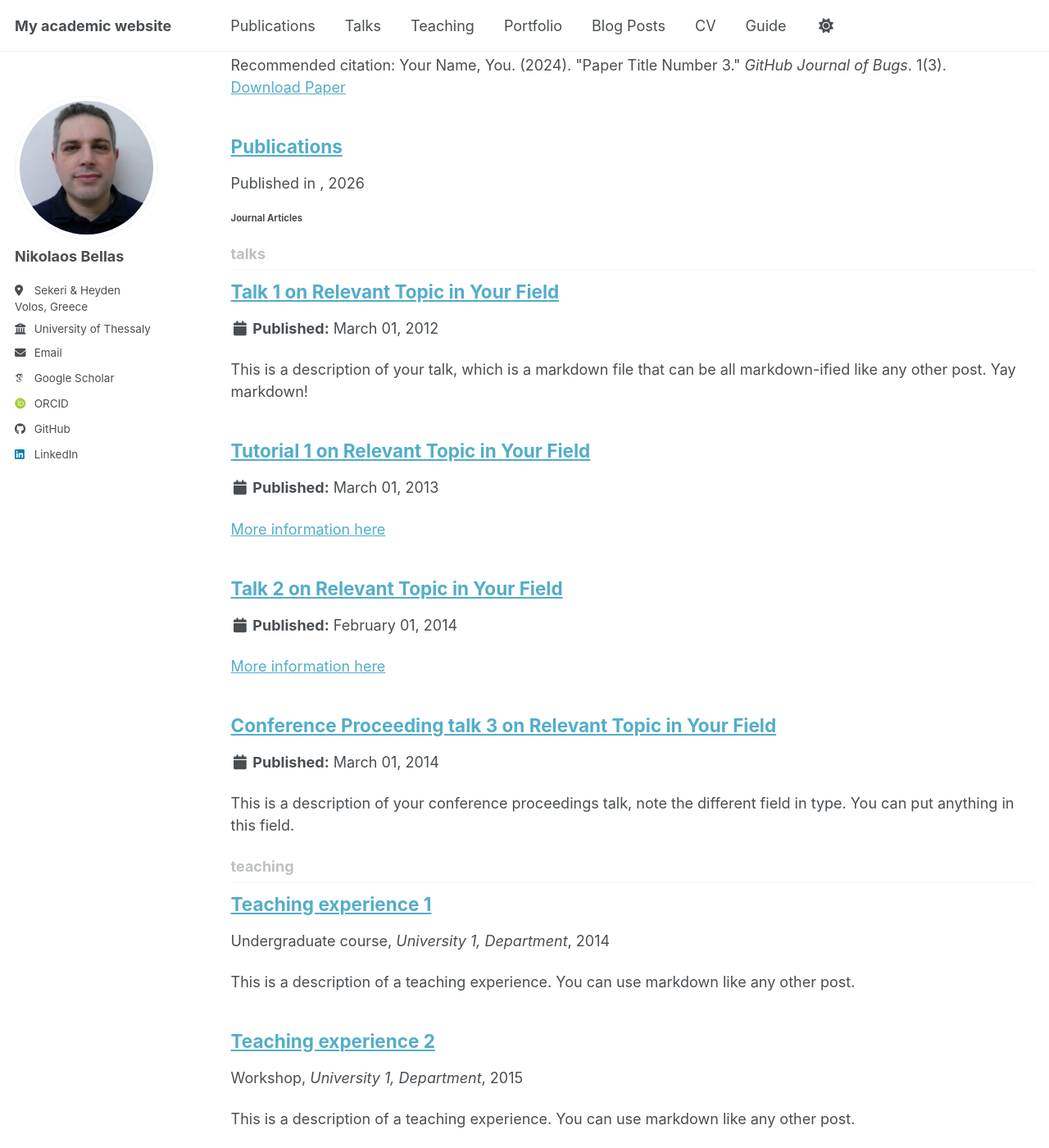
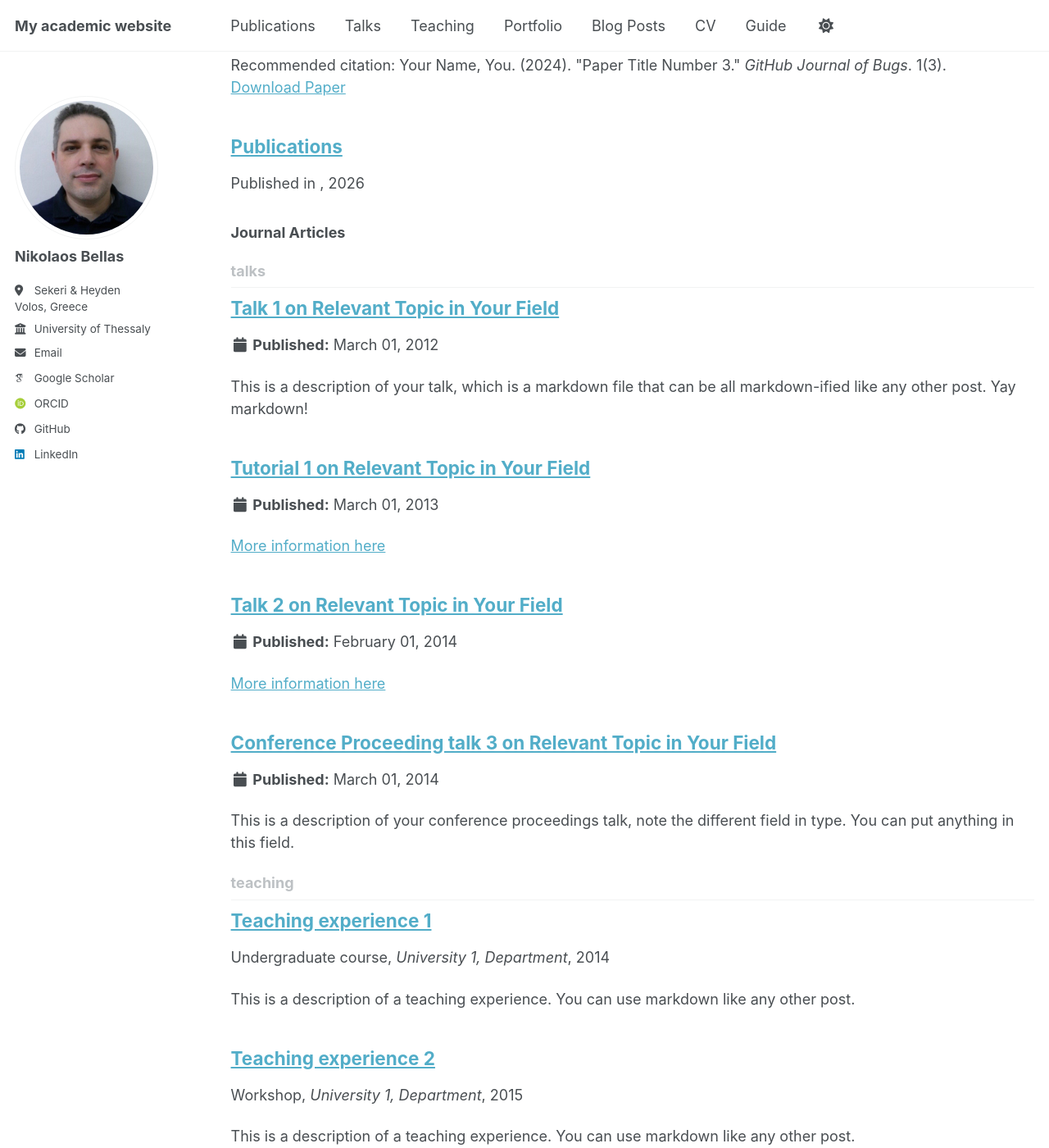
Before and after one commit to nbellas/nbellas.github.io, a Jekyll site: the page built from _pages/collection-archive.html, in a window 1280 px wide and 1400 px high, scrolled down 2215 px. Shown: the whole window at 82% size. Built offline with Jekyll 4.4.1, drawn with Linux system fonts in a browser that asks for light colours; some web fonts are replaced; a script bundle is joined from its source files by our own code; library files that are not in the unit come from our copies.

```diff
--- a/assets/css/main.scss
+++ b/assets/css/main.scss
@@ -27,4 +27,5 @@
   "vendor/font-awesome/brands";
 
 
-.publications-small { font-size: 0.5em !important; }
+/* Publications page: reduce body text (robust) */
+.publications-small { font-size: 0.8em !important; line-height: 1.45 !important; }
```
